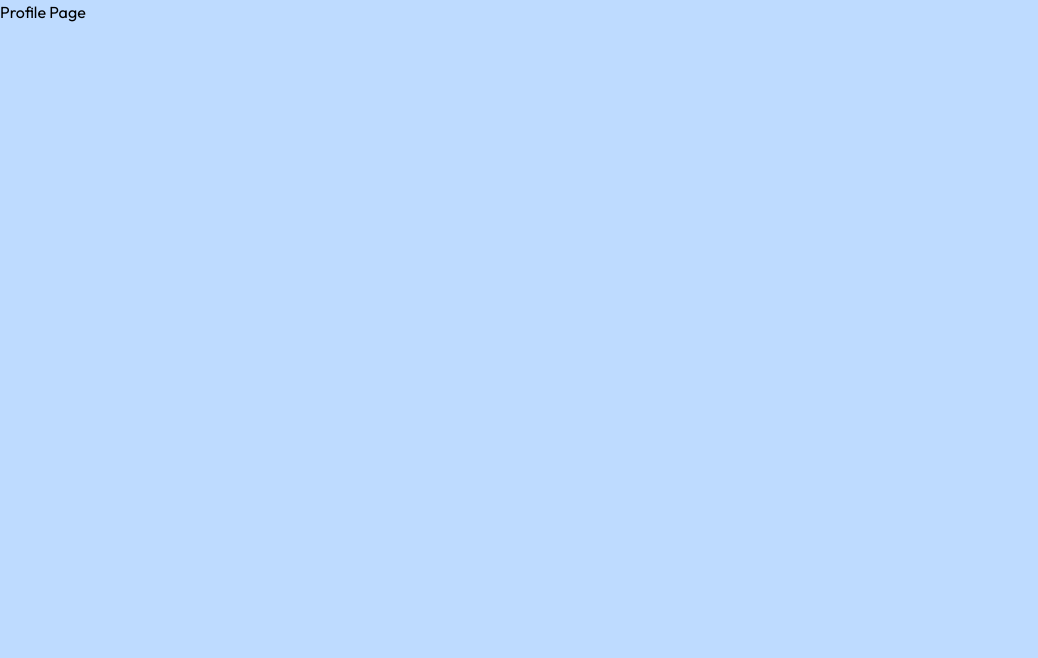
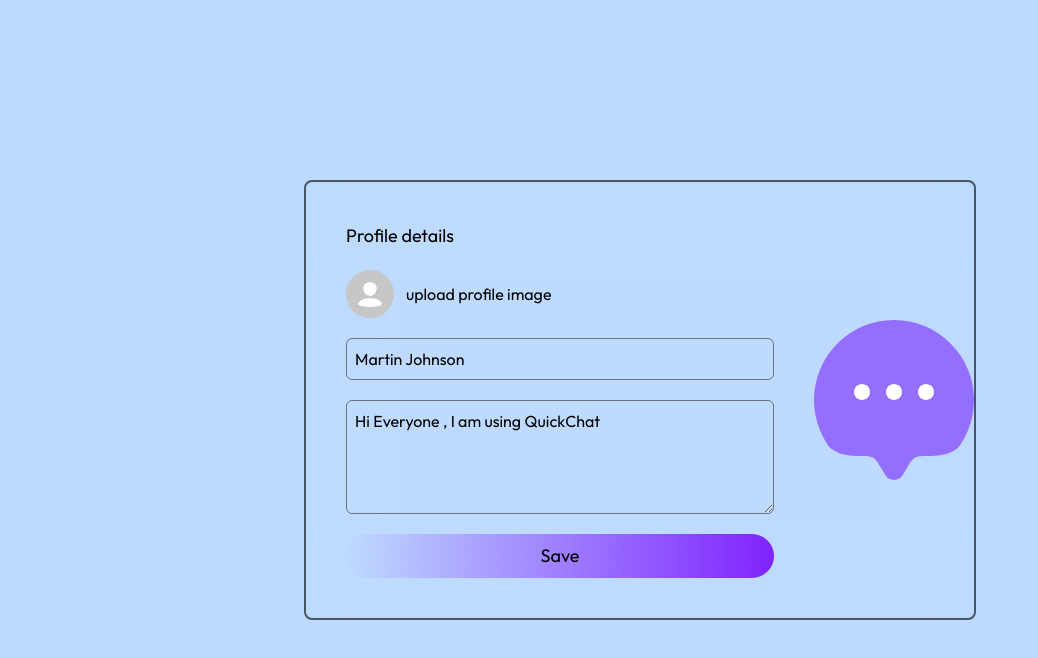
Before and after one commit to gungunbora/chatapp, a React app: page /profile in a window 1280 px wide. Shown: the top 658 px of the page, without its empty margins (0-1038 px from the left). Built offline with nearby package versions, Linux system fonts and the light colour scheme; the HTML template or start-up script is replaced by a standard one.

Commit message:
Profile page

```diff
--- a/src/pages/ProfilePage.jsx
+++ b/src/pages/ProfilePage.jsx
@@ -1,9 +1,38 @@
-import React from 'react'
+import React, { useState } from 'react'
+import { useNavigate } from 'react-router-dom'
+import assets from '../assets/assets'
 
 const ProfilePage = () => {
+
+const[selectedImg , setSelectedImg]= useState(null)
+const navigate = useNavigate()
+const [name , setName]= useState("Martin Johnson")
+const [bio , setBio]= useState("Hi Everyone , I am using QuickChat")
+
+const handleSubmit = async(e)=>{
+  e.preventDefault();
+  navigate('/')
+}
+
   return (
-    <div>
-      <h1>Profile Page</h1>
+    <div className='min-h-screen bg-cover bg-no-repeat flex items-center justify-center'>
+   <div className='w-5/6 max-w-2xl backdrop-blur-2xl text-gray-300 border-2 border-gray-600 flex items-center justify-between max-sm:flex-col-reverse rounded-lg'>
+    <form onSubmit={handleSubmit} className='flex flex-col gap-5 p-10 flex-1'>
+    <h3 className='text-lg text-black'>Profile details</h3>
+    <label htmlFor="avatar" className='flex items-center gap-3 cursor-pointer text-black'>
+      <input onClick={(e)=>setSelectedImg(e.target.filies[0])} type="file" id='avatar' accept='.png, .jpg , .jpeg' hidden />
+      <img src={selectedImg ? URL.createObjectURL(selectedImg):assets.avatar_icon} alt="" className={`w-12 h-12 ${selectedImg && 'rounded-full'}`} />
+      upload profile image
+    </label>
+
+    <input onChange={(e)=>setName(e.target.value)} value={name} type="text" required placeholder='Your name' className='p-2 text-black border border-gray-500 rounded-md focus:outline-none focus:ring-2 focus:ring-violet-500'/>
+
+     <textarea onChange={(e)=>setBio(e.target.value)} value={bio} required placeholder='Write profile bio' className='text-black p-2 border border-gray-500 rounded-md focus:outline-none focus:ring-2 focus:ring-violet-500'rows={4}></textarea>
+
+     <button type='submit' className='bg-gradient-to-r from purple-400 to-violet-600 text-black p-2 rounded-full text-lg cursor-pointer'>Save</button>
+    </form>
+    <img className='max-w-40 aspect-square rounded-full max-10 max-sm:mt-10' src={assets.logo_icon} alt="" />
+   </div>
     </div>
   )
 }
```
